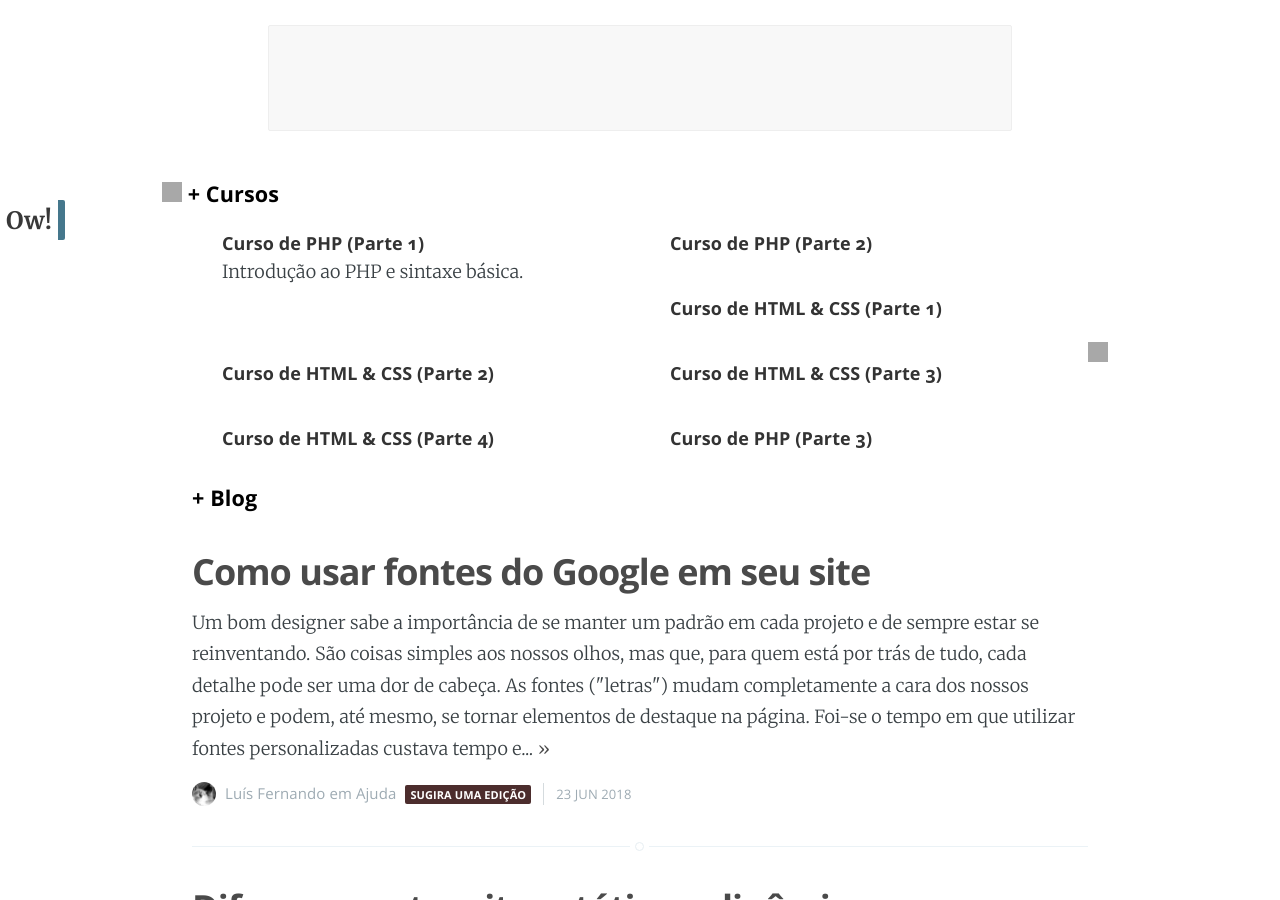
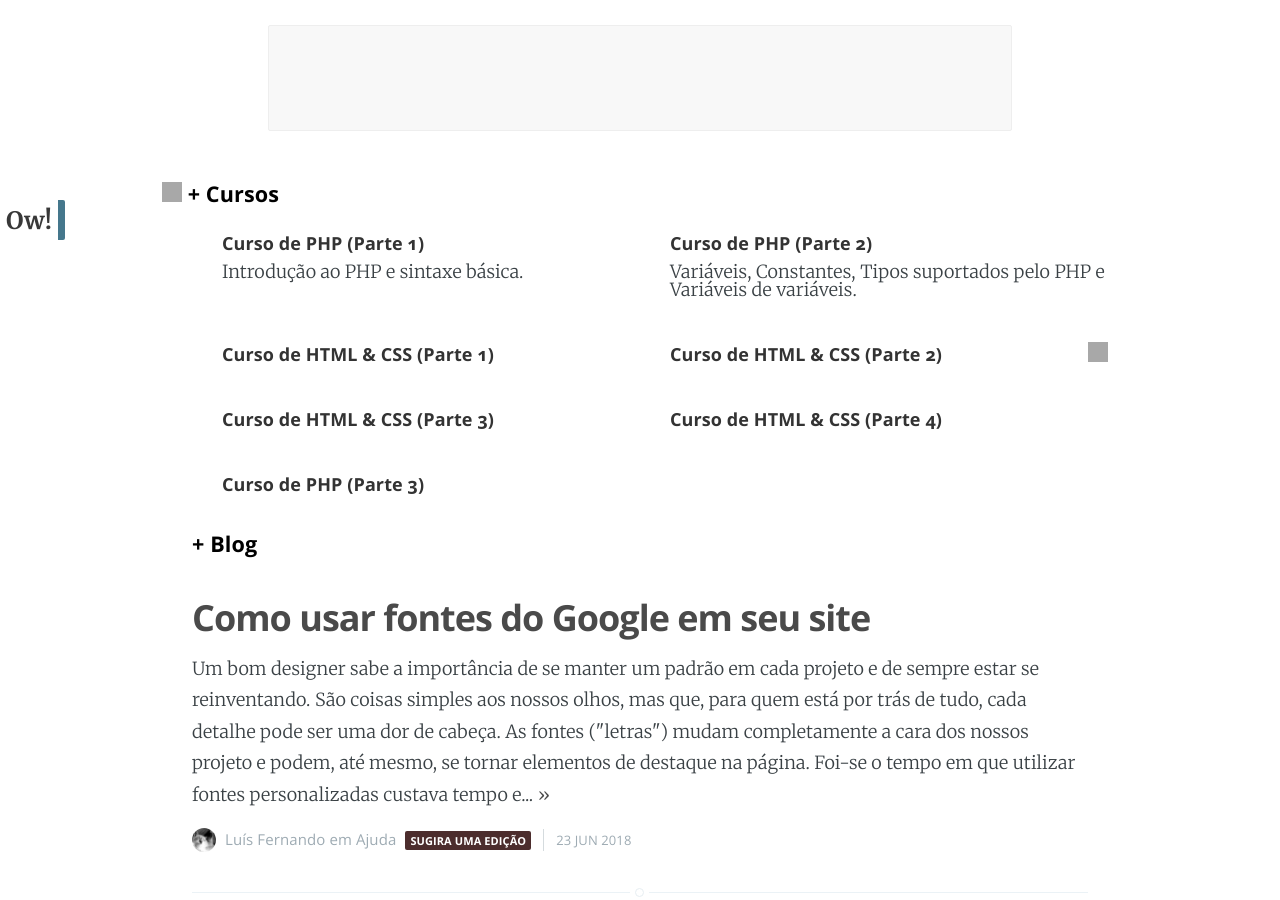
Before and after one commit to EnVolte/envolte.github.io, a Jekyll site: the page built from index.html, in a window 1280 px wide and 900 px high, scrolled down 610 px. Built offline with Jekyll 4.4.1, drawn with Linux system fonts in a browser that asks for light colours; the list of posts is cut into pages by our own code; grey boxes are pictures that could not be loaded.

Commit message:
Update parte-2.html

```diff
--- a/_cursos/PHP/parte-2.html
+++ b/_cursos/PHP/parte-2.html
@@ -1,6 +1,7 @@
 ---
 layout: post
 title:  "Curso de PHP (Parte 2)"
+subtitulo: "Variáveis, Constantes, Tipos suportados pelo PHP e Variáveis de variáveis."
 date:   2018-06-25 10:00:00
 categories: Curso
 ---
```
